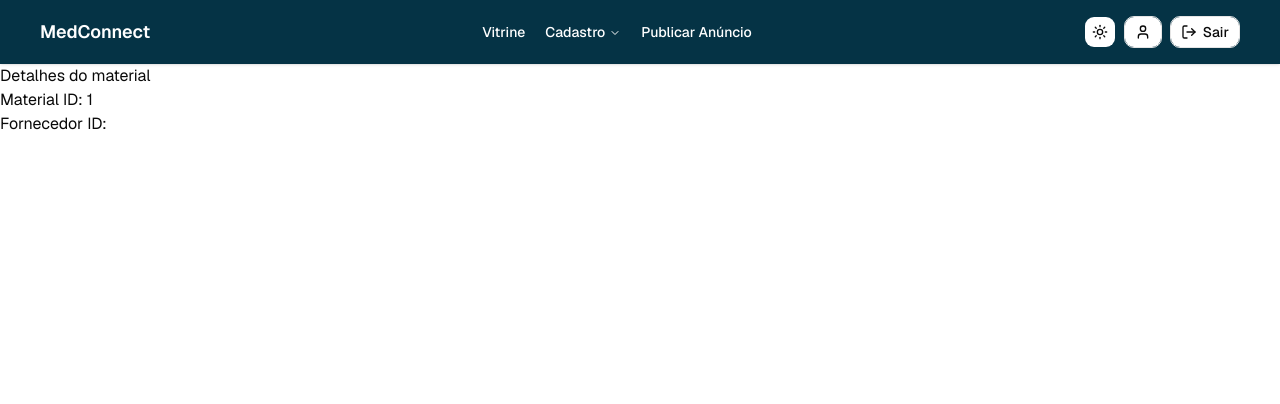
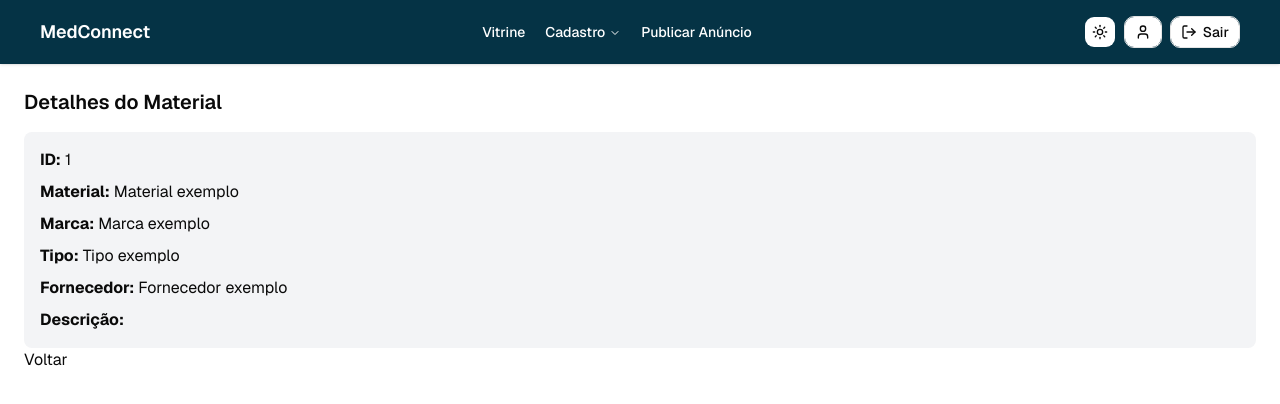
Before and after one commit to zoeDnz/med-connect, a Next.js app in the folder frontend/: page /materials/1/details in a window 1280 px wide. Shown: the top 404 px of the page. Built offline with nearby package versions, Linux system fonts and the light colour scheme; sample sign-in values are in the browser's storage.

Commit message:
Rota dos cards de materiais

```diff
--- a/frontend/src/app/(private)/materials/[materialId]/details/page.tsx
+++ b/frontend/src/app/(private)/materials/[materialId]/details/page.tsx
@@ -1,19 +1,61 @@
 "use client"
-
-import { useParams, useSearchParams } from "next/navigation"
+import React from "react"
+import { useParams, useRouter } from "next/navigation"
 
 export default function MaterialDetails() {
-  const { materialId } = useParams()
-  const searchParams = useSearchParams()
+  const params = useParams()
+  const router = useRouter()
 
-  const supplierId = searchParams.get("id_pf")
+  const materialId = params?.materialId
+
+  // (Conectar com a API para buscar os detalhes do material usando o materialId)
+  const material = {
+    cd_mat: materialId,
+    ds_mat: "Material exemplo",
+    ds_marca: "Marca exemplo",
+    ds_tipo: "Tipo exemplo",
+    ds_pessoaj: "Fornecedor exemplo",
+  }
 
   return (
-    <div>
-      <h1>Detalhes do material</h1>
+    <div className="p-6">
+      <h1 className="text-xl font-semibold mb-4">
+        Detalhes do Material
+      </h1>
 
-      <p>Material ID: {materialId}</p>
-      <p>Fornecedor ID: {supplierId}</p>
+      <div className="bg-gray-100 p-4 rounded-md space-y-2">
+        <p>
+          <strong>ID:</strong> {material.cd_mat ?? "Carregando..."}
+        </p>
+
+        <p>
+          <strong>Material:</strong>{" "}
+          {material.ds_mat ?? "Carregando..."}
+        </p>
+
+        <p>
+          <strong>Marca:</strong>{" "}
+          {material.ds_marca ?? "Carregando..."}
+        </p>
+
+        <p>
+          <strong>Tipo:</strong>{" "}
+          {material.ds_tipo ?? "Carregando..."}
+        </p>
+
+        <p>
+          <strong>Fornecedor:</strong>{" "}
+          {material.ds_pessoaj ?? "Carregando..."}
+        </p>
+        <p>
+          <strong>Descrição:</strong>{" "}
+        </p>
+      </div>
+      <button
+          onClick={() => router.back()}
+        >
+          Voltar
+        </button>
     </div>
   )
 }
```
